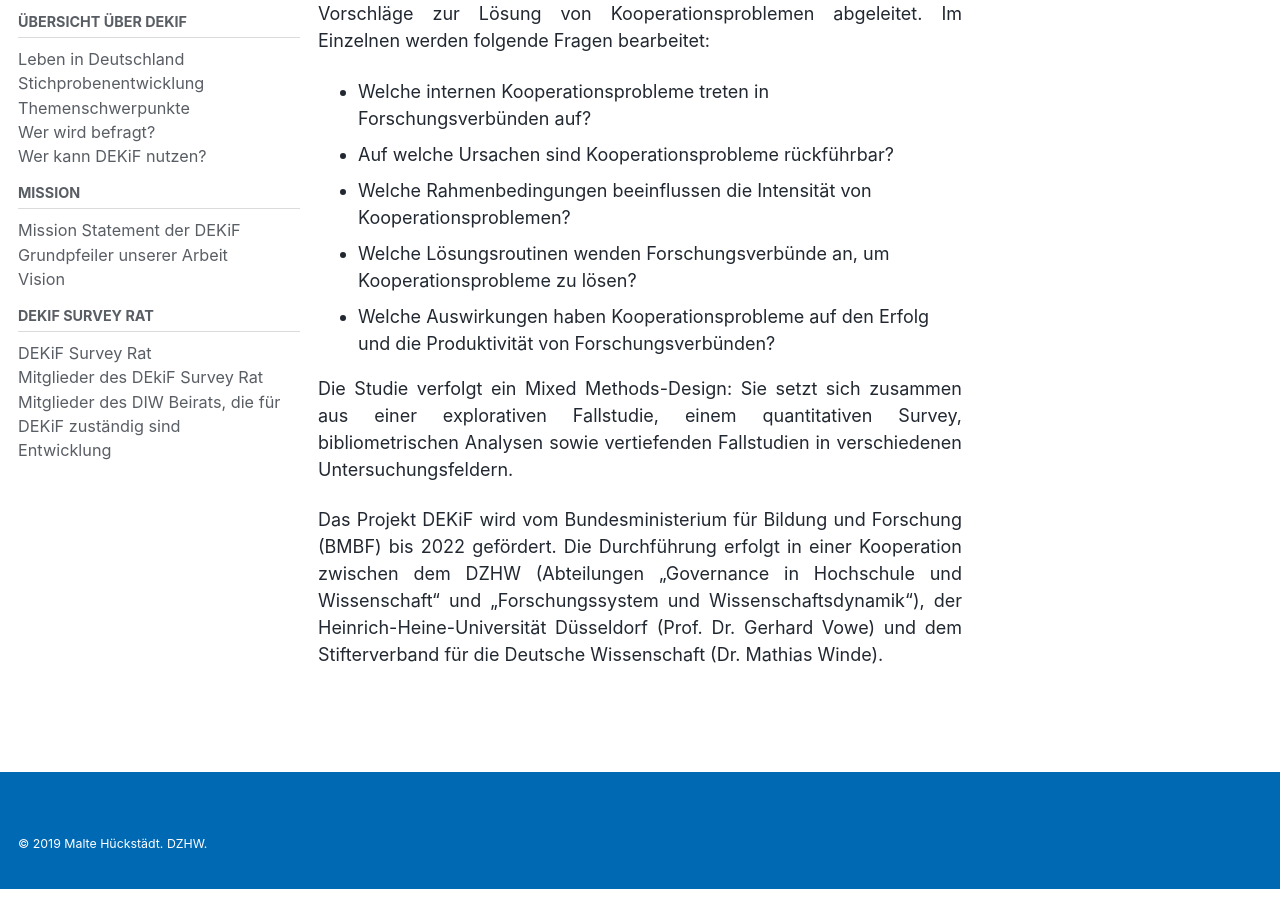
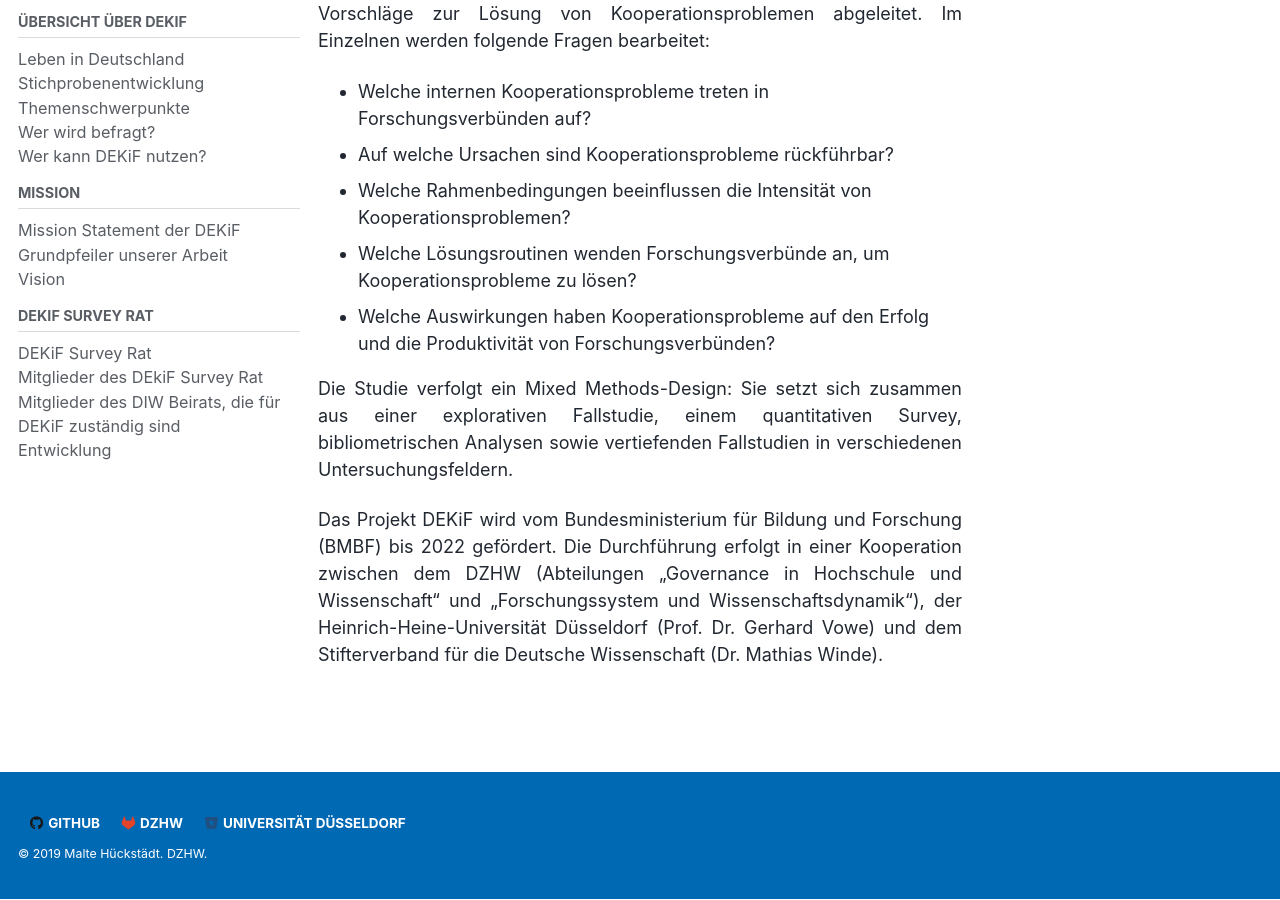
Before and after one commit to MalteHueckstaedt/Chernoff_Face, a Jekyll site: the page built from index.md, in a window 1280 px wide and 900 px high, scrolled down 349 px. Built offline with Jekyll 4.4.1, drawn with Linux system fonts in a browser that asks for light colours; cached includes are drawn as plain includes; nearby versions of some CDN libraries.

Commit message:
Try to add Links in the Fooder

```diff
--- a/_config.yml
+++ b/_config.yml
@@ -144,13 +144,13 @@ footer:
       # url:
     - label: "GitHub"
       icon: "fab fa-fw fa-github"
-      # url:
-    - label: "GitLab"
+      url: "https://github.com/DZHW-DEKiF?tab=repositories"
+    - label: "DZHW"
       icon: "fab fa-fw fa-gitlab"
-      # url:
-    - label: "Bitbucket"
+      url: "https://www.dzhw.eu/"
+    - label: "Universität Düsseldorf"
       icon: "fab fa-fw fa-bitbucket"
-      # url:
+      url: "https://www.uni-duesseldorf.de"
     - label: "Instagram"
       icon: "fab fa-fw fa-instagram"
       # url:
```
